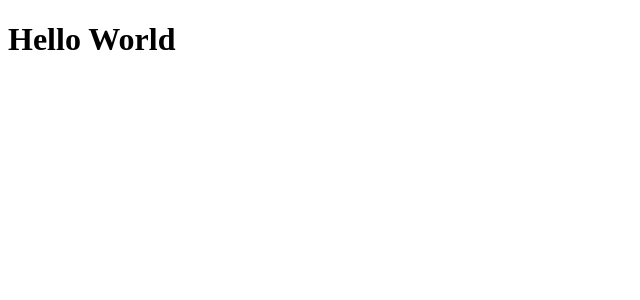
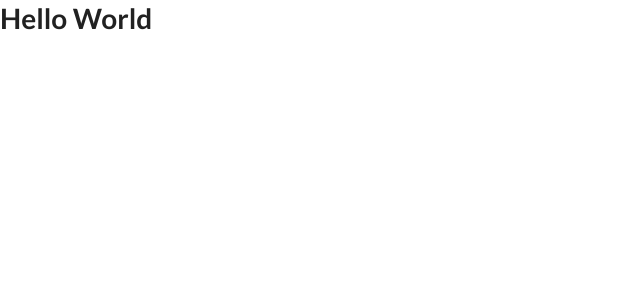
Before and after one commit to ParhamEbrahimi-dev/modules, an Angular app: page / in a window 1280 px wide. Shown: the top 300 px of the page, without its empty margins (0-640 px from the left). Built offline with nearby package versions, Linux system fonts and the light colour scheme.

Commit message:
install semantic-ui-css

```diff
--- a/package.json
+++ b/package.json
@@ -19,6 +19,7 @@
     "@angular/platform-browser-dynamic": "^19.0.0",
     "@angular/router": "^19.0.0",
     "rxjs": "~7.8.0",
+    "semantic-ui-css": "^2.5.0",
     "tslib": "^2.3.0",
     "zone.js": "~0.15.0"
   },
--- a/src/styles.css
+++ b/src/styles.css
@@ -1 +1,2 @@
 /* You can add global styles to this file, and also import other style files */
+@import "semantic-ui-css/semantic.css"
```
Also changed, not shown: 1 other file (tests, documents, lock files or other folders).
